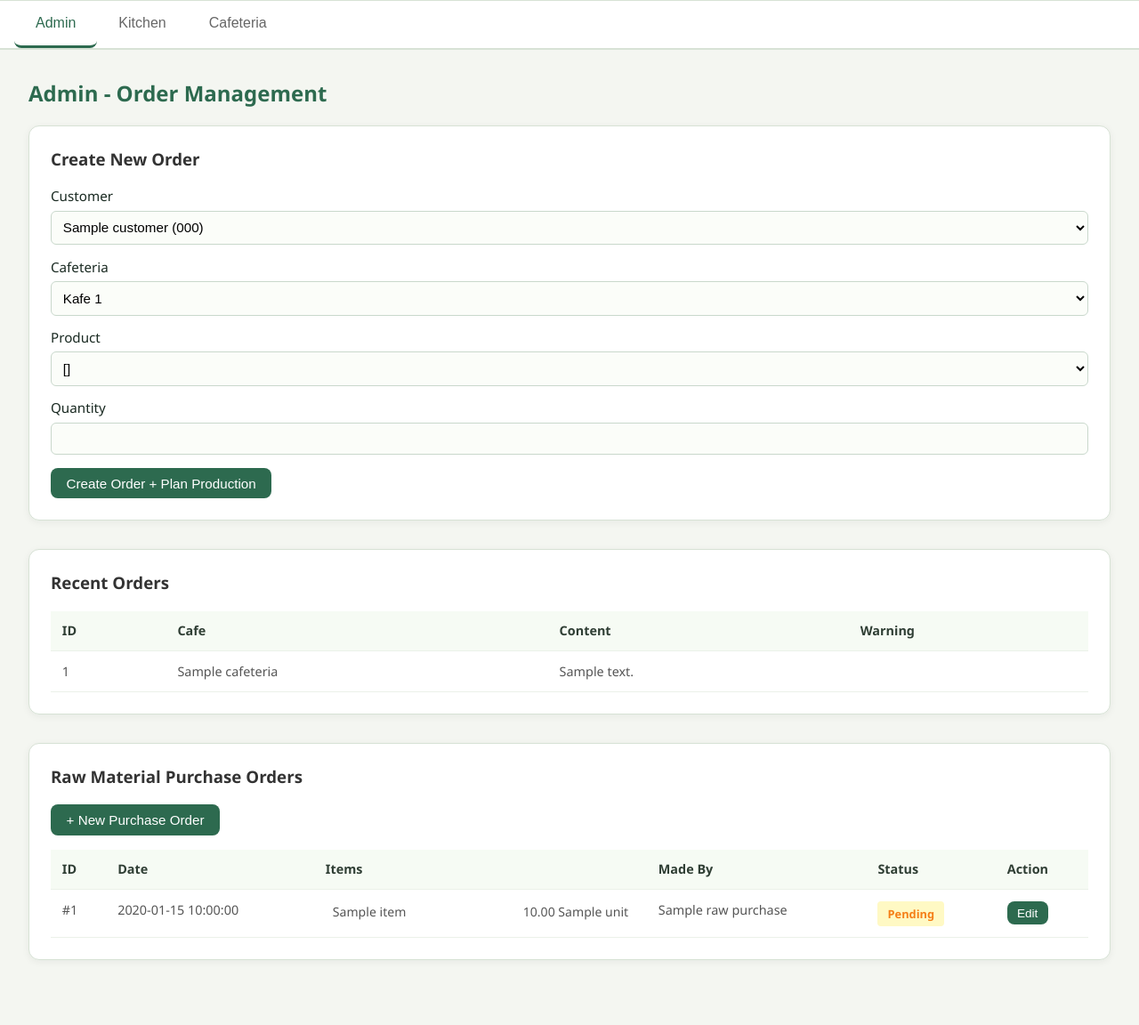
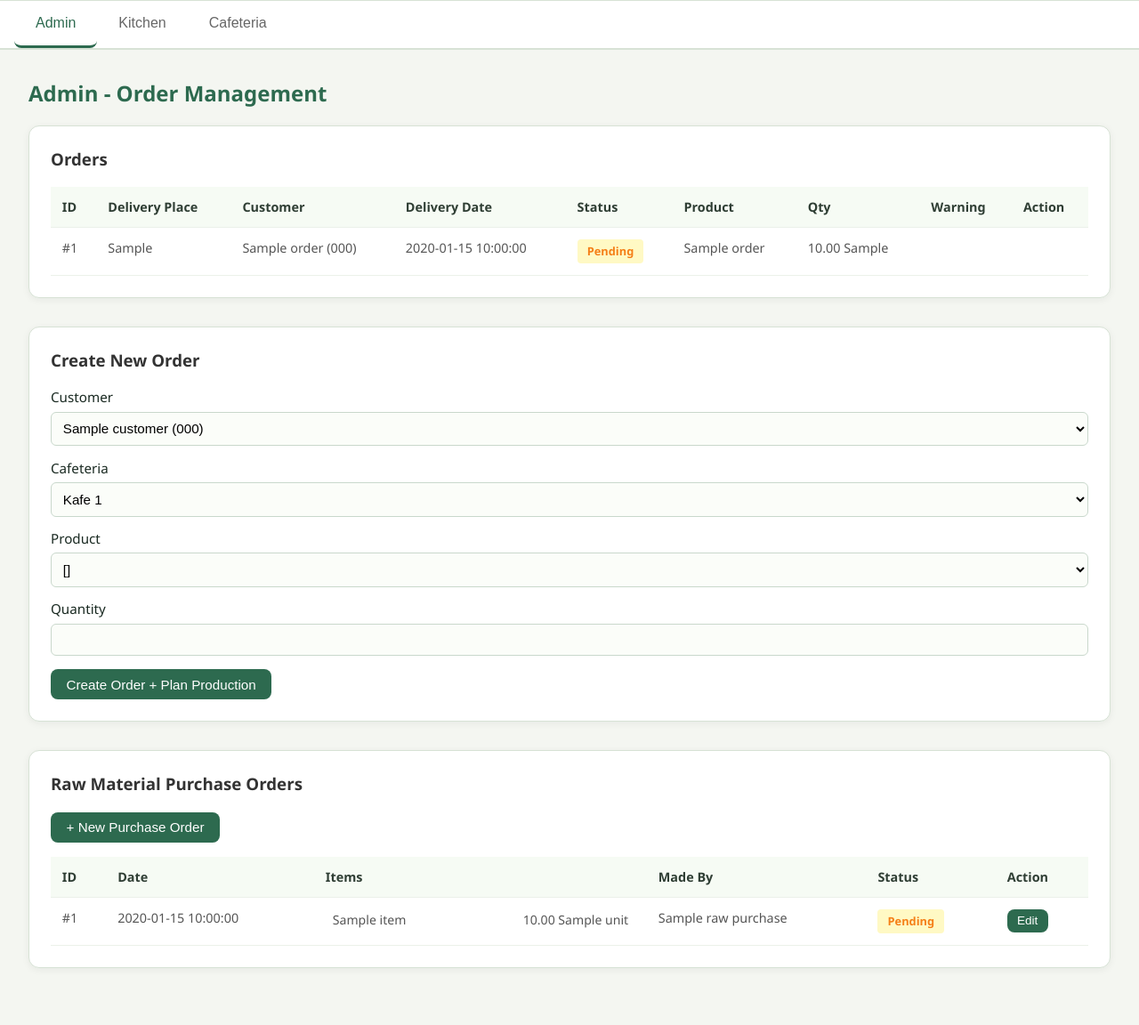
Before and after one commit to rodionk1/eiksmarka, a Flask app: template templates/index.html in a window 1280 px wide. Shown: the part 221-1373 px from the top of the page at 89% size. Run offline with Flask 3, Linux system fonts and the light colour scheme; the template is opened without the code that fills it: most values are stand-ins (such as "Sample title", 1, 10 or a date in 2020).

Commit message:
Add order status tracking and delivery workflow

```diff
--- a/app.py
+++ b/app.py
@@ -5,6 +5,7 @@
     complete_activity,
     list_dashboard_data,
     load_all_recipe_data,
+    mark_order_delivered,
     place_order,
     seed_defaults,
     get_stock_snapshot,
@@ -126,6 +127,15 @@
         return redirect(url_for("index", error=str(exc)))
 
 
+@app.post("/orders/<int:order_id>/delivered")
+def set_order_delivered(order_id):
+    try:
+        mark_order_delivered(order_id)
+        return redirect(url_for("index", message=f"Order #{order_id} marked delivered"))
+    except Exception as exc:
+        return redirect(url_for("index", error=str(exc)))
+
+
 if __name__ == "__main__":
     init_db()
     seed_defaults()
--- a/schema.sql
+++ b/schema.sql
@@ -106,6 +106,8 @@
     Customer_id INTEGER,
     Cafeteria TEXT NOT NULL CHECK(Cafeteria IN ('kafe_1', 'kafe_2')),
     Date TEXT NOT NULL,
+    Delivery_date TEXT,
+    Status TEXT NOT NULL DEFAULT 'pending' CHECK(Status IN ('pending', 'produced', 'delivered')),
     Content TEXT NOT NULL,
     Warning TEXT,
     FOREIGN KEY(Customer_id) REFERENCES Customers(ID)
--- a/templates/index.html
+++ b/templates/index.html
@@ -17,6 +17,37 @@
     <section class="tab-content active" id="admin">
         <div class="tab-inner">
             <h2>Admin - Order Management</h2>
+            <div class="form-card">
+                <h3>Orders</h3>
+                <table class="data-table">
+                    <thead><tr><th>ID</th><th>Delivery Place</th><th>Customer</th><th>Delivery Date</th><th>Status</th><th>Product</th><th>Qty</th><th>Warning</th><th>Action</th></tr></thead>
+                    <tbody>
+                        {% for o in data.orders %}
+                        <tr>
+                            <td>#{{ o.ID }}</td>
+                            <td>{{ o.delivery_place }}</td>
+                            <td>{{ o.customer_name }} ({{ o.customer_phone }})</td>
+                            <td>{{ o.Delivery_date }}</td>
+                            <td>
+                                <span class="status-badge {{ o.Status }}">
+                                    {{ o.Status|capitalize }}
+                                </span>
+                            </td>
+                            <td>{{ o.product_name }}</td>
+                            <td>{{ '%.2f'|format(o.product_qty) }} {{ o.product_unit }}</td>
+                            <td class="warning-cell">{{ o.Warning or '' }}</td>
+                            <td>
+                                {% if o.Status == 'produced' %}
+                                <form method="post" action="/orders/{{ o.ID }}/delivered" style="display:inline;">
+                                    <button type="submit" class="action-btn">Mark Delivered</button>
+                                </form>
+                                {% endif %}
+                            </td>
+                        </tr>
+                        {% endfor %}
+                    </tbody>
+                </table>
+            </div>
 
             <form method="post" action="/orders" class="form-card">
                 <h3>Create New Order</h3>
@@ -45,23 +76,6 @@
                 </label>
                 <button type="submit">Create Order + Plan Production</button>
             </form>
-
-            <div class="form-card">
-                <h3>Recent Orders</h3>
-                <table class="data-table">
-                    <thead><tr><th>ID</th><th>Cafe</th><th>Content</th><th>Warning</th></tr></thead>
-                    <tbody>
-                        {% for o in data.orders %}
-                        <tr>
-                            <td>{{ o.ID }}</td>
-                            <td>{{ o.Cafeteria }}</td>
-                            <td>{{ o.Content }}</td>
-                            <td class="warning-cell">{{ o.Warning or '' }}</td>
-                        </tr>
-                        {% endfor %}
-                    </tbody>
-                </table>
-            </div>
 
             <div class="form-card">
                 <h3>Raw Material Purchase Orders</h3>
@@ -100,19 +114,69 @@
         <div class="tab-inner">
             <h2>Kitchen - Production Management</h2>
 
-            <form method="post" action="/stock/prep" class="form-card">
+            <div class="form-card">
+                <h3>Production Activities</h3>
+                <div class="activity-scroll">
+                    <table class="data-table">
+                        <thead><tr><th>Date</th><th>ID</th><th>Type</th><th>Item</th><th>Qty</th><th>Status</th><th>Action</th></tr></thead>
+                        <tbody>
+                            {% for a in data.activities %}
+                            <tr>
+                                <td>{{ a.Date }}</td>
+                                <td>{{ a.ID }}</td>
+                                <td><span class="badge">{{ a.Product_type }}</span></td>
+                                <td>{{ a.item_name or 'Unknown' }}</td>
+                                <td>{{ '%.2f'|format(a.Quantity) }} {{ a.Unit }}</td>
+                                <td><span class="status-badge {{ 'done' if a.Accomplished else 'pending' }}">{{ 'Done' if a.Accomplished else 'Pending' }}</span></td>
+                                <td>
+                                    {% if not a.Accomplished %}
+                                    <form method="post" action="/activity/{{ a.ID }}/complete" style="display:inline;">
+                                        <button type="submit" class="action-btn">Complete</button>
+                                    </form>
+                                    {% endif %}
+                                </td>
+                            </tr>
+                            {% endfor %}
+                        </tbody>
+                    </table>
+                </div>
+            </div>
+
+            <div class="form-card">
+                <h3>Prep Stock (Produced Batches)</h3>
+                <table class="data-table">
+                    <thead><tr><th>Produced Date</th><th>Prep</th><th>Quantity</th><th>Unit</th></tr></thead>
+                    <tbody>
+                        {% for b in data.prep_batches %}
+                        <tr>
+                            <td>{{ b.Made_date }}</td>
+                            <td>{{ b.Prep_name }}</td>
+                            <td>{{ '%.2f'|format(b.Quantity) }}</td>
+                            <td>{{ b.Unit }}</td>
+                        </tr>
+                        {% endfor %}
+                    </tbody>
+                </table>
+            </div>
+
+            <form method="post" action="/stock/prep" class="form-card inline-prep-form">
                 <h3>Add Prep Batch</h3>
+                <div class="inline-prep-row">
                     <label>Prep
-                    <select name="prep_id" required>
+                        <select name="prep_id" id="kitchen-prep-select" required>
                             {% for p in data.preps %}
-                        <option value="{{ p.Prep_id }}">{{ p.Prep_name }}</option>
+                            <option value="{{ p.Prep_id }}" data-unit="{{ p.Unit }}">{{ p.Prep_name }}</option>
                             {% endfor %}
                         </select>
                     </label>
                     <label>Quantity
+                        <div class="qty-with-unit">
                             <input type="number" step="0.01" min="0.01" name="quantity" required>
+                            <span id="kitchen-prep-unit">{{ data.preps[0].Unit if data.preps else '' }}</span>
+                        </div>
                     </label>
                     <button type="submit">Add Prep Stock</button>
+                </div>
             </form>
 
             <div class="form-card">
@@ -360,6 +399,17 @@
 // Remember last tab
 const lastTab = localStorage.getItem('activeTab') || 'admin';
 switchTab(lastTab);
+
+const kitchenPrepSelect = document.getElementById('kitchen-prep-select');
+const kitchenPrepUnit = document.getElementById('kitchen-prep-unit');
+if (kitchenPrepSelect && kitchenPrepUnit) {
+    const syncPrepUnit = () => {
+        const selected = kitchenPrepSelect.options[kitchenPrepSelect.selectedIndex];
+        kitchenPrepUnit.textContent = selected ? (selected.dataset.unit || '') : '';
+    };
+    kitchenPrepSelect.addEventListener('change', syncPrepUnit);
+    syncPrepUnit();
+}
 
 // Event delegation for edit buttons (avoids inline JSON in onclick)
 document.addEventListener('click', function(e) {
```
Also changed, not shown: other parts of templates/index.html (+2 -27 lines), APP.md (+3 -2 lines), db.py (+8 -0 lines), services.py (+77 -4 lines), static/style.css (+48 -0 lines). Lines whose indentation alone changed are shown as unchanged.
